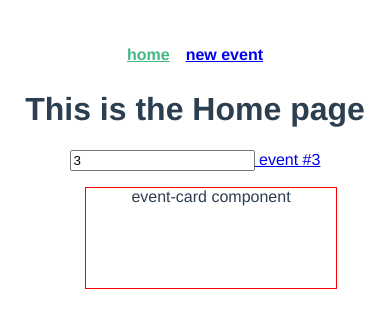
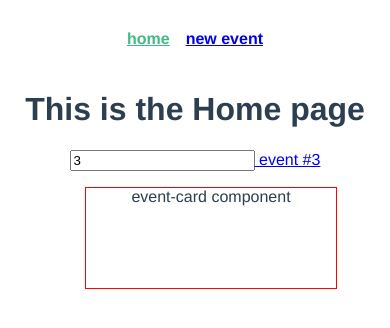
Before and after one commit to edu-aguilar/real-world-vue, a Vue app: page / in a window 390 px wide. Shown: the top 328 px of the page. Built offline with nearby package versions, Linux system fonts and the light colour scheme.

Commit message:
refactor(navBar): responsive styles

```diff
--- a/src/components/navBar.vue
+++ b/src/components/navBar.vue
@@ -23,12 +23,15 @@ export default {
 <style lang="scss" scoped>
 nav {
   padding: 30px;
+  width: 100%;
+  box-sizing: border-box;
 
   ul {
     list-style: none;
     display: flex;
     justify-content: center;
     padding: 0;
+    margin: 0;
 
     li {
       font-weight: bold;
```
